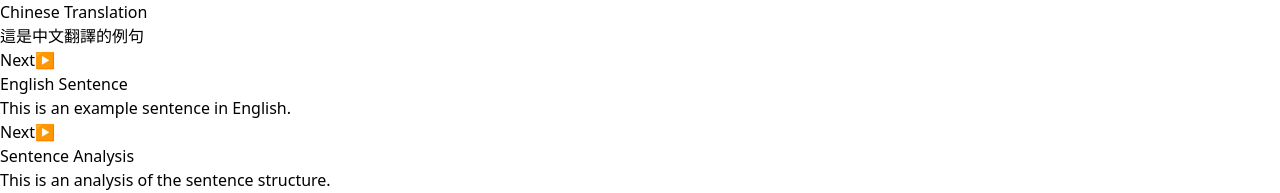
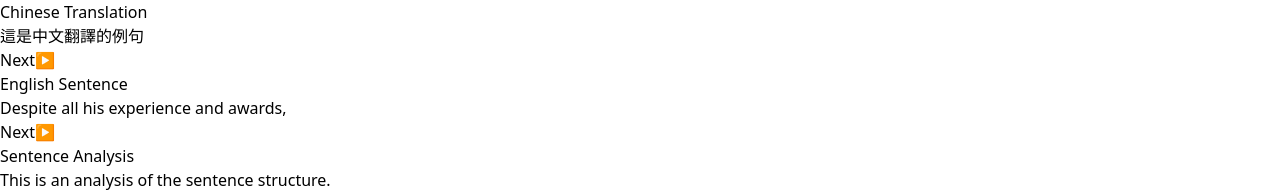
Before and after one commit to shigenogoro/NDHU_English_Tutor, a React (Vite) app in the folder frontend/: page /verb-and-sentence-pattern-page in a window 1280 px wide. Shown: the top 193 px of the page. Built offline with nearby package versions, Linux system fonts and the light colour scheme.

Commit message:
English Chunks Display Template

```diff
--- a/frontend/src/pages/VerbAndSentencePatternPage.jsx
+++ b/frontend/src/pages/VerbAndSentencePatternPage.jsx
@@ -1,6 +1,30 @@
-import React from "react";
+import React, { useState, useEffect } from "react";
+import StartingChunk from "../components/SentenceChunks/StartingChunk";
+import Subject from "../components/SentenceChunks/Subject";
+import Verb from "../components/SentenceChunks/Verb";
+import Object from "../components/SentenceChunks/Object";
 
 const VerbAndSentencePatternPage = () => {
+    const [currentChunk, setCurrentChunk] = useState(0); // Track the current chunk
+    const [chunks, setChunks] = useState([]); // Store displayed chunks
+
+    useEffect(() => {
+      // Automatically display the StartingChunk on page mount
+      setChunks([<StartingChunk key="starting" />]);
+    }, []);
+
+    const handleNextClick = () => {
+      // Display chunks sequentially
+      if (currentChunk === 0) {
+        setChunks((prev) => [...prev, <Subject key="subject" />]);
+      } else if (currentChunk === 1) {
+        setChunks((prev) => [...prev, <Verb key="verb" />]);
+      } else if (currentChunk === 2) {
+        setChunks((prev) => [...prev, <Object key="object" />]);
+      }
+      setCurrentChunk((prev) => prev + 1); // Move to the next chunk
+    };
+
     return (
         <div className="min-h-[calc(100vh-4rem)] bg-white flex items-center justify-center">
             <div className="w-4/5 bg-gray-100 shadow-lg p-6 rounded-lg">
@@ -10,6 +34,7 @@ const VerbAndSentencePatternPage = () => {
                         <h2 className="text-lg font-bold mb-2">Chinese Translation</h2>
                         <p className="text-gray-700">這是中文翻譯的例句</p>
                         <button
+                            onClick={handleNextClick}
                             className="mt-4 bg-gray-200 hover:bg-gray-300 text-gray-700 py-1 px-3 rounded flex items-center"
                         >
                             <span className="mr-2">Next</span>
@@ -20,13 +45,23 @@ const VerbAndSentencePatternPage = () => {
                     {/* English Sentence */}
                     <div className="flex flex-col items-center w-full px-4">
                         <h2 className="text-lg font-bold mb-2">English Sentence</h2>
-            <p className="text-gray-700">This is an example sentence in English.</p>
+                        <div className="flex space-x-2 text-gray-700 text-lg">
+                            {/* Display all chunks inline */}
+                            {chunks.map((Chunk, index) => (
+                              <div key={index} className="inline-block">
+                                {Chunk}
+                              </div>
+                            ))}
+                        </div>
+                        {currentChunk < 3 && ( // Show Next button only if chunks remain
                             <button
+                                onClick={handleNextClick}
                                 className="mt-4 bg-gray-200 hover:bg-gray-300 text-gray-700 py-1 px-3 rounded flex items-center"
                             >
                                 <span className="mr-2">Next</span>
                                 <span className="text-xl">&#x25B6;</span>
                             </button>
+                        )}
                     </div>
 
                     {/* Sentence Analysis */}
```
Lines whose indentation alone changed are shown as unchanged.
